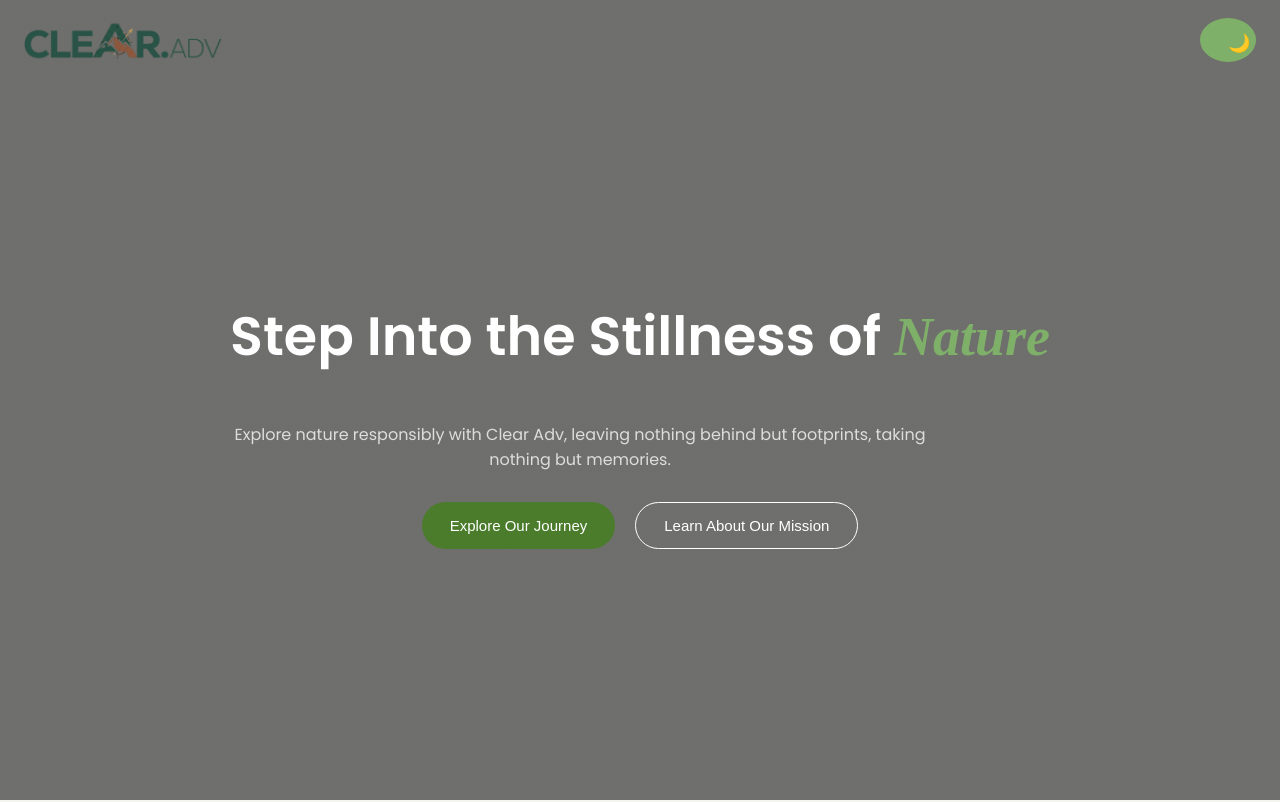
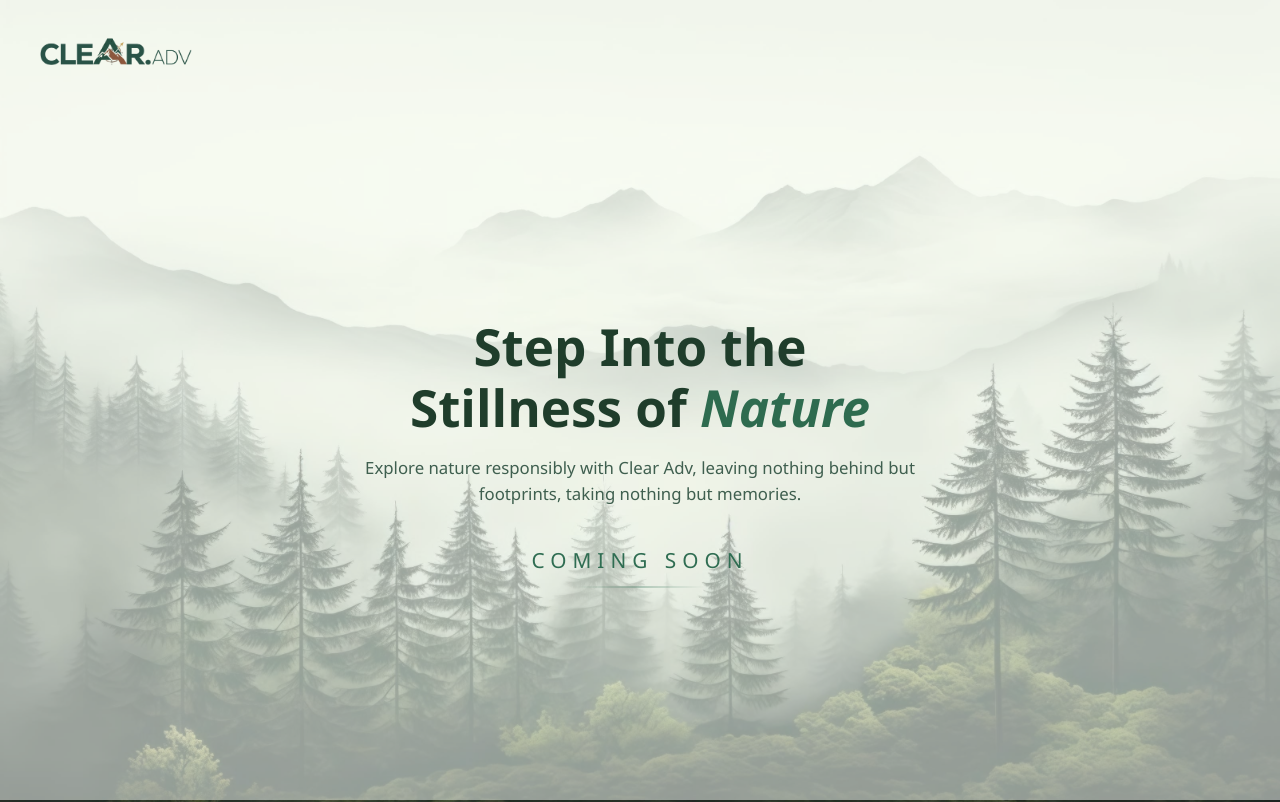
Before and after one commit to clearadv/Comming-soon, a plain HTML site: page index.html in a window 1280 px wide. Drawn offline with Linux system fonts and the light colour scheme; a web font is replaced by a local one.

Commit message:
Update index.html

```diff
--- a/index.html
+++ b/index.html
@@ -1,244 +1,146 @@
 <!DOCTYPE html>
 <html lang="en">
 <head>
-<meta charset="UTF-8" />
-<meta name="viewport" content="width=device-width, initial-scale=1.0"/>
-<title>Clear Adventure</title>
-
-<!-- GOOGLE FONTS -->
-<link href="https://fonts.googleapis.com/css2?family=Poppins:wght@300;400;600&family=Playfair+Display:ital@1&display=swap" rel="stylesheet">
+    <meta charset="UTF-8">
+    <title>Clear Adv</title>
+    <meta name="viewport" content="width=device-width, initial-scale=1.0">
 
     <style>
-:root{
-  --dark:#1a1a1a;
-  --bg:#f5f5f0;
-  --card:#ffffff;
-  --green-dark:#2d5016;
-  --green:#4a7c2c;
-  --green-light:#7fb069;
-}
-body.dark{
-  --bg:#1a1a1a;
-  --card:#2a2a2a;
-  --dark:#f5f5f5;
+        * {
+            margin: 0;
+            padding: 0;
+            box-sizing: border-box;
+            font-family: "Segoe UI", serif;
         }
 
-*{box-sizing:border-box}
-body{
-  margin:0;
-  font-family:Poppins,sans-serif;
-  background:var(--bg);
-  color:var(--dark);
-  transition:.4s;
+        body {
+            height: 100vh;
+            background: url("Sampul01.jpg") no-repeat center center/cover;
+            position: relative;
+            color: #1f3d2b;
         }
 
-.hidden{display:none}
+        /* overlay lembut */
+        body::before {
+            content: "";
+            position: absolute;
+            inset: 0;
+            background: rgba(245, 250, 245, 0.55);
+            z-index: 0;
+        }
 
         /* HEADER */
-header{
-  position:fixed;top:0;left:0;right:0;
-  display:flex;align-items:center;justify-content:space-between;
-  padding:10px 24px;
-  z-index:1000;
+        header {
+            position: relative;
+            z-index: 2;
+            padding: 28px 40px;
+            display: flex;
+            align-items: center;
         }
-header img{height:60px}
 
-#darkToggle{
-  width:44px;height:44px;
-  border-radius:50%;
-  border:none;
-  background:var(--green-light);
-  font-size:18px;
-  cursor:pointer;
-  transition:.4s;
+        header img {
+            height: 46px;
         }
-#darkToggle:hover{transform:rotate(180deg)}
 
         /* HERO */
-#landing{
-  height:100vh;
-  background:
-    linear-gradient(rgba(0,0,0,.55),rgba(0,0,0,.55)),
-    url("Sampul1.jpg") center/cover no-repeat;
-  display:flex;
-  align-items:center;
-  justify-content:center;
-  text-align:center;
-  padding:20px;
-}
-#landing h1{
-  color:white;
-  font-size:clamp(32px,5vw,54px);
-}
-#landing h1 span{
-  color:var(--green-light);
-  font-family:"Playfair Display",serif;
-}
-#landing p{color:#ddd;max-width:700px}
-
-.btns{margin-top:30px;display:flex;gap:20px;flex-wrap:wrap;justify-content:center}
-button{
-  padding:14px 28px;
-  border-radius:30px;
-  border:none;
-  font-size:15px;
-  cursor:pointer;
-  transition:.3s;
-}
-.primary{background:var(--green);color:white}
-.secondary{background:transparent;color:white;border:1px solid white}
-button:hover{transform:translateY(-3px);box-shadow:0 10px 20px rgba(0,0,0,.3)}
-
-/* MENU */
-nav{
-  position:sticky;top:80px;
-  background:var(--bg);
-  display:flex;
-  justify-content:center;
-  gap:20px;
-  padding:12px;
-}
-nav button{
-  background:none;
-  color:var(--dark);
-}
-nav button.active{
-  background:var(--green);
-  color:white;
+        .hero {
+            position: relative;
+            z-index: 2;
+            height: calc(100vh - 100px);
+            display: flex;
+            align-items: center;
+            justify-content: center;
+            text-align: center;
+            padding: 20px;
         }
 
-/* CONTENT */
-.section{
-  padding:100px 20px;
-  max-width:1100px;
-  margin:auto;
-}
-.card{
-  background:var(--card);
-  padding:30px;
-  border-radius:16px;
-  box-shadow:0 10px 30px rgba(0,0,0,.1);
+        .hero-content {
+            max-width: 780px;
         }
 
-/* FLOAT AUDIO */
-#audioCtrl{
-  position:fixed;
-  right:20px;bottom:20px;
-  width:56px;height:56px;
-  border-radius:50%;
-  background:var(--green);
-  color:white;
-  font-size:20px;
-  display:none;
-  cursor:pointer;
+        .hero h1 {
+            font-size: 3.2rem;
+            font-weight: 600;
+            line-height: 1.2;
+            margin-bottom: 16px;
+        }
+
+        .hero h1 span {
+            font-style: italic;
+            color: #2e6b4f;
+        }
+
+        .hero p {
+            font-size: 1.05rem;
+            max-width: 620px;
+            margin: 0 auto;
+            color: #3f5f4f;
+            line-height: 1.6;
+        }
+
+        /* COMING SOON */
+        .coming-soon {
+            margin-top: 38px;
+            font-size: 1.3rem;
+            letter-spacing: 6px;
+            font-weight: 500;
+            color: #2f6d52;
+            position: relative;
+            display: inline-block;
+        }
+
+        .coming-soon::after {
+            content: "";
+            display: block;
+            height: 2px;
+            width: 60%;
+            background: linear-gradient(to right, transparent, #2f6d52, transparent);
+            margin: 12px auto 0;
+            animation: glow 2.5s infinite;
+        }
+
+        @keyframes glow {
+            0% { opacity: .3; }
+            50% { opacity: 1; }
+            100% { opacity: .3; }
         }
 
         /* RESPONSIVE */
-@media(max-width:768px){
-  nav{flex-wrap:wrap}
+        @media (max-width: 768px) {
+            .hero h1 {
+                font-size: 2.2rem;
+            }
+
+            .coming-soon {
+                letter-spacing: 4px;
+                font-size: 1.1rem;
+            }
         }
     </style>
 </head>
-
 <body>
 
     <header>
-  <img src="Logo.png" alt="Logo">
-  <button id="darkToggle">🌙</button>
+        <img src="Logo.png" alt="Clear Adv Logo">
     </header>
 
-<!-- LANDING -->
-<section id="landing">
-  <div>
-    <h1>Step Into the Stillness of <span><i>Nature</i></span></h1>
-    <p>Explore nature responsibly with Clear Adv, leaving nothing behind but footprints, taking nothing but memories.</p>
-    <div class="btns">
-      <button class="primary" onclick="enterSite()">Explore Our Journey</button>
-      <button class="secondary" onclick="showMission()">Learn About Our Mission</button>
+    <section class="hero">
+        <div class="hero-content">
+            <h1>
+                Step Into the<br>
+                Stillness of <span>Nature</span>
+            </h1>
+
+            <p>
+                Explore nature responsibly with Clear Adv, leaving nothing behind
+                but footprints, taking nothing but memories.
+            </p>
+
+            <div class="coming-soon">
+                COMING SOON
             </div>
         </div>
     </section>
 
-<!-- MENU -->
-<nav id="menu" class="hidden">
-  <button onclick="goHome()">Home</button>
-  <button onclick="show('about')">About Us</button>
-  <button onclick="show('journey')">Our Journey</button>
-  <button onclick="show('plan')">Next Plan</button>
-  <button onclick="show('contact')">Contact Us</button>
-  <button onclick="show('info')">Information</button>
-</nav>
-
-<!-- SECTIONS -->
-<div id="content" class="hidden">
-
-<section id="about" class="section card hidden">
-<h2>About Clear Adventure</h2>
-<p>Clear Adventure began as a shared passion among friends who believed that nature should be explored with respect and responsibility...</p>
-<i style="color:var(--green)">“We don't explore to escape life. We explore so life doesn't escape us.”</i>
-</section>
-
-<section id="journey" class="section hidden">
-<h2>Our Journey</h2>
-<p><b>Mt. Bawakaraeng</b> — 2,833 mdpl. Lesson: <i>Mountain doesn't care about your plans—respect it</i></p>
-</section>
-
-<section id="plan" class="section hidden">
-<h2>Next Plan</h2>
-<div class="card">Mt. Lompobattang Expedition – March 15-17, 2025</div>
-</section>
-
-<section id="contact" class="section hidden">
-<div class="card">
-<h2>Contact Us</h2>
-<a href="https://wa.me/6281234567890" target="_blank">
-<button style="background:#25D366;color:white">💬 Chat Admin on WhatsApp</button>
-</a>
-</div>
-</section>
-
-<section id="info" class="section hidden">
-<div class="card">
-<h2>Information</h2>
-<p>Leave No Trace • Respect Wildlife • Safety First</p>
-</div>
-</section>
-
-</div>
-
-<button id="audioCtrl" onclick="toggleAudio()">🔊</button>
-<audio id="bgm" src="Musik01.mp3" loop></audio>
-
-<script>
-const bgm=document.getElementById("bgm");
-const audioCtrl=document.getElementById("audioCtrl");
-
-function enterSite(){
-  document.getElementById("landing").classList.add("hidden");
-  document.getElementById("menu").classList.remove("hidden");
-  document.getElementById("content").classList.remove("hidden");
-  audioCtrl.style.display="flex";
-  bgm.play();
-}
-function goHome(){
-  bgm.pause();bgm.currentTime=0;
-  location.reload();
-}
-function show(id){
-  document.querySelectorAll(".section").forEach(s=>s.classList.add("hidden"));
-  document.getElementById(id).classList.remove("hidden");
-}
-function toggleAudio(){
-  bgm.paused ? bgm.play() : bgm.pause();
-}
-
-const toggle=document.getElementById("darkToggle");
-toggle.onclick=()=>{
-  document.body.classList.toggle("dark");
-  localStorage.theme=document.body.classList.contains("dark")?"dark":"light";
-}
-if(localStorage.theme==="dark")document.body.classList.add("dark");
-</script>
-
 </body>
 </html>
```
Lines whose indentation alone changed are shown as unchanged.
